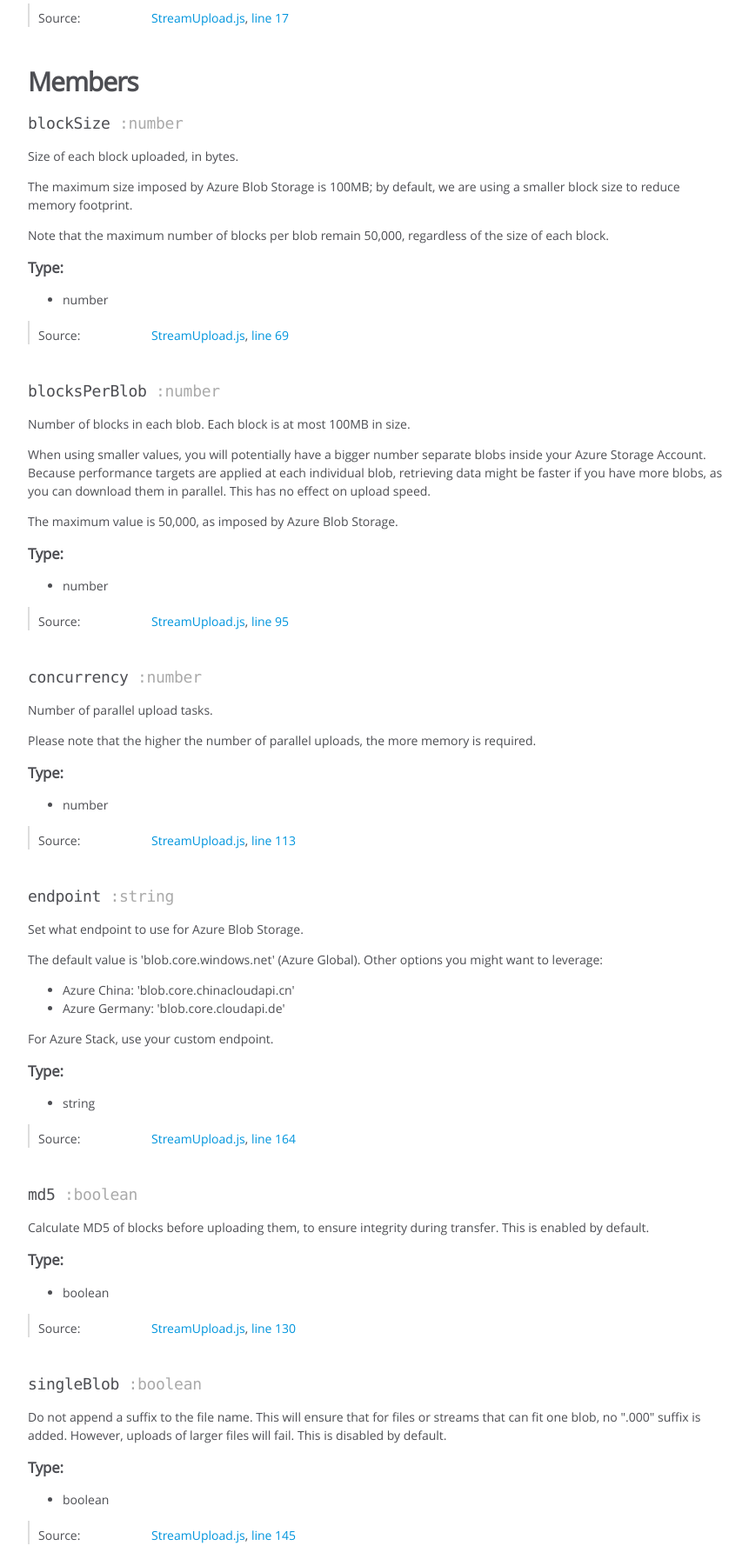
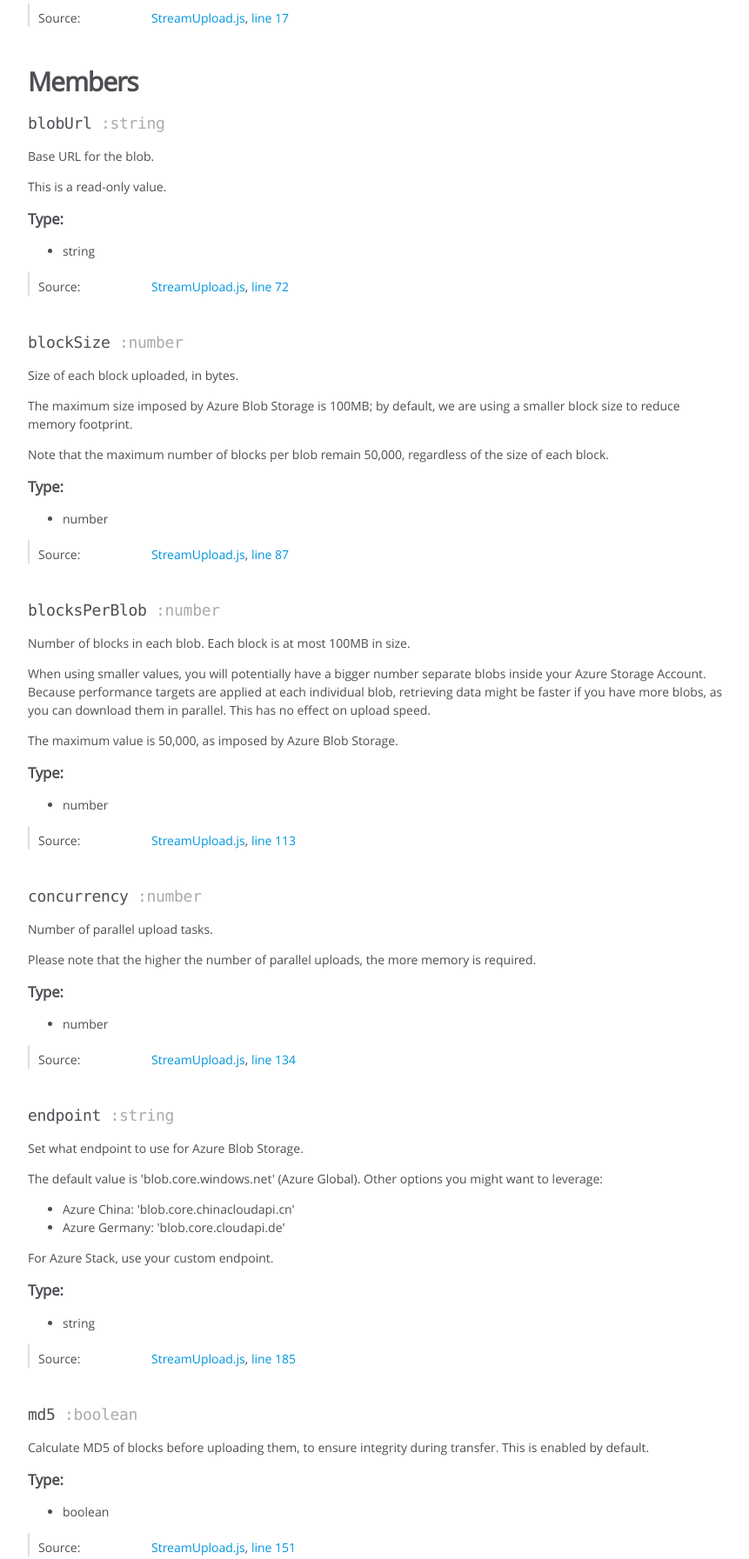
Before and after one commit to EgoAleSum/azbak.js, a website: page docs/StreamUpload.html in a window 1280 px wide. Shown: the part 800-2593 px from the top of the page at 87% size, without its empty margins (0-861 px from the left). Drawn offline with Linux system fonts and the light colour scheme.

Commit message:
Updated docs

```diff
--- a/docs/StreamUpload.html
+++ b/docs/StreamUpload.html
@@ -332,6 +332,79 @@ For files larger than 4.8TB, multiple blobs are created, with names .000, .001,
 
 
 
+<h4 class="name" id="blobUrl"><span class="type-signature"></span>blobUrl<span class="type-signature"> :string</span></h4>
+
+
+
+
+<div class="description">
+    <p>Base URL for the blob.</p>
+<p>This is a read-only value.</p>
+</div>
+
+
+
+    <h5>Type:</h5>
+    <ul>
+        <li>
+
+<span class="param-type">string</span>
+
+
+        </li>
+    </ul>
+
+
+
+
+
+<dl class="details">
+
+
+
+
+
+
+
+
+
+
+
+
+
+
+
+
+
+
+
+
+
+
+
+
+
+
+    <dt class="tag-source">Source:</dt>
+    <dd class="tag-source"><ul class="dummy"><li>
+        <a href="StreamUpload.js.html">StreamUpload.js</a>, <a href="StreamUpload.js.html#line72">line 72</a>
+    </li></ul></dd>
+
+
+
+
+
+
+
+</dl>
+
+
+
+
+
+
+
+
 <h4 class="name" id="blockSize"><span class="type-signature"></span>blockSize<span class="type-signature"> :number</span></h4>
 
 
@@ -390,7 +463,7 @@ of each block.</p>
 
     <dt class="tag-source">Source:</dt>
     <dd class="tag-source"><ul class="dummy"><li>
-        <a href="StreamUpload.js.html">StreamUpload.js</a>, <a href="StreamUpload.js.html#line69">line 69</a>
+        <a href="StreamUpload.js.html">StreamUpload.js</a>, <a href="StreamUpload.js.html#line87">line 87</a>
     </li></ul></dd>
 
 
@@ -467,7 +540,7 @@ you can download them in parallel. This has no effect on upload speed.</p>
 
     <dt class="tag-source">Source:</dt>
     <dd class="tag-source"><ul class="dummy"><li>
-        <a href="StreamUpload.js.html">StreamUpload.js</a>, <a href="StreamUpload.js.html#line95">line 95</a>
+        <a href="StreamUpload.js.html">StreamUpload.js</a>, <a href="StreamUpload.js.html#line113">line 113</a>
     </li></ul></dd>
 
 
@@ -540,7 +613,7 @@ you can download them in parallel. This has no effect on upload speed.</p>
 
     <dt class="tag-source">Source:</dt>
     <dd class="tag-source"><ul class="dummy"><li>
-        <a href="StreamUpload.js.html">StreamUpload.js</a>, <a href="StreamUpload.js.html#line113">line 113</a>
+        <a href="StreamUpload.js.html">StreamUpload.js</a>, <a href="StreamUpload.js.html#line134">line 134</a>
     </li></ul></dd>
 
 
@@ -619,7 +692,7 @@ Other options you might want to leverage:</p>
 
     <dt class="tag-source">Source:</dt>
     <dd class="tag-source"><ul class="dummy"><li>
-        <a href="StreamUpload.js.html">StreamUpload.js</a>, <a href="StreamUpload.js.html#line164">line 164</a>
+        <a href="StreamUpload.js.html">StreamUpload.js</a>, <a href="StreamUpload.js.html#line185">line 185</a>
     </li></ul></dd>
 
 
@@ -692,7 +765,7 @@ This is enabled by default.</p>
 
     <dt class="tag-source">Source:</dt>
     <dd class="tag-source"><ul class="dummy"><li>
-        <a href="StreamUpload.js.html">StreamUpload.js</a>, <a href="StreamUpload.js.html#line130">line 130</a>
+        <a href="StreamUpload.js.html">StreamUpload.js</a>, <a href="StreamUpload.js.html#line151">line 151</a>
     </li></ul></dd>
 
 
@@ -767,7 +840,7 @@ This is disabled by default.</p>
 
     <dt class="tag-source">Source:</dt>
     <dd class="tag-source"><ul class="dummy"><li>
-        <a href="StreamUpload.js.html">StreamUpload.js</a>, <a href="StreamUpload.js.html#line145">line 145</a>
+        <a href="StreamUpload.js.html">StreamUpload.js</a>, <a href="StreamUpload.js.html#line166">line 166</a>
     </li></ul></dd>
 
 
@@ -937,7 +1010,7 @@ This is disabled by default.</p>
 
     <dt class="tag-source">Source:</dt>
     <dd class="tag-source"><ul class="dummy"><li>
-        <a href="StreamUpload.js.html">StreamUpload.js</a>, <a href="StreamUpload.js.html#line268">line 268</a>
+        <a href="StreamUpload.js.html">StreamUpload.js</a>, <a href="StreamUpload.js.html#line289">line 289</a>
     </li></ul></dd>
 
 
@@ -1090,7 +1163,7 @@ This is disabled by default.</p>
 
     <dt class="tag-source">Source:</dt>
     <dd class="tag-source"><ul class="dummy"><li>
-        <a href="StreamUpload.js.html">StreamUpload.js</a>, <a href="StreamUpload.js.html#line391">line 391</a>
+        <a href="StreamUpload.js.html">StreamUpload.js</a>, <a href="StreamUpload.js.html#line412">line 412</a>
     </li></ul></dd>
 
 
@@ -1317,7 +1390,7 @@ This is disabled by default.</p>
 
     <dt class="tag-source">Source:</dt>
     <dd class="tag-source"><ul class="dummy"><li>
-        <a href="StreamUpload.js.html">StreamUpload.js</a>, <a href="StreamUpload.js.html#line325">line 325</a>
+        <a href="StreamUpload.js.html">StreamUpload.js</a>, <a href="StreamUpload.js.html#line346">line 346</a>
     </li></ul></dd>
 
 
@@ -1421,7 +1494,7 @@ This is disabled by default.</p>
 
     <dt class="tag-source">Source:</dt>
     <dd class="tag-source"><ul class="dummy"><li>
-        <a href="StreamUpload.js.html">StreamUpload.js</a>, <a href="StreamUpload.js.html#line179">line 179</a>
+        <a href="StreamUpload.js.html">StreamUpload.js</a>, <a href="StreamUpload.js.html#line200">line 200</a>
     </li></ul></dd>
 
 
```
Also changed, not shown: docs/StreamUpload.js.html (+31 -10 lines), docs/index.html (+1 -1 lines).
